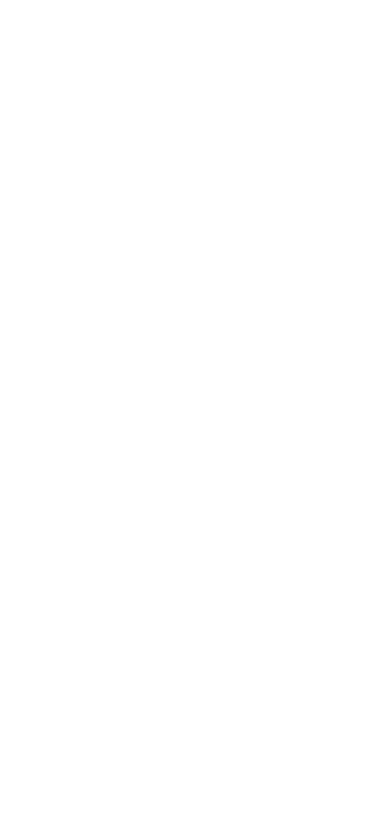
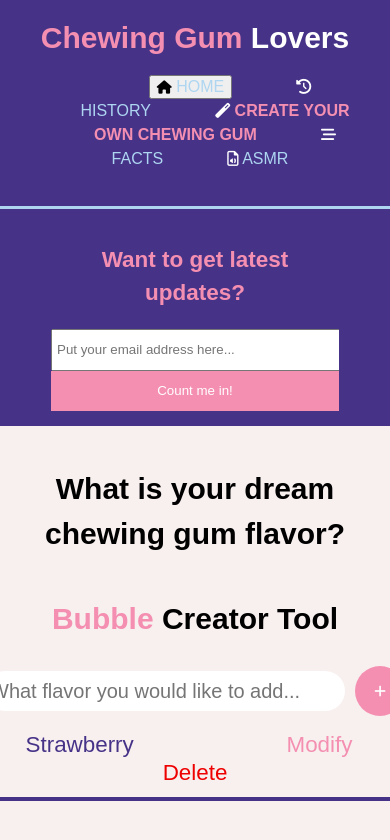
Before and after one commit to wiktorpabian/WprowadzenieDoTechnologiiWebowych, a plain HTML site: page to-do.html in a window 390 px wide. Drawn offline with Linux system fonts and the light colour scheme.

Commit message:
final changes!

```diff
--- /dev/null
+++ b/asmr.html
@@ -0,0 +1,61 @@
+<!DOCTYPE html>
+<html lang="en">
+<head>
+    <meta charset="UTF-8">
+    <meta name="viewport" content="width=device-width">
+    <meta name="description" content="Everything you would like to know about chewing ">
+    <meta name="keywords" content="bubble gums, chews, gums">
+    <meta name="author" content="Wiktor Pabian">
+    <title>Bubble Gums | History</title>
+    <link rel="stylesheet" href="./css/main.css">
+    <script src="https://kit.fontawesome.com/8e82056a24.js" crossorigin="anonymous"></script>
+</head>
+<body>
+
+    <header>
+      <div class="container">
+        <div id="branding">
+          <h1><span class="highlight">Chewing Gum</span> Lovers</h1>
+        </div>
+        <nav>
+          <ul>
+            <li><button class="btn"><i class="fa fa-home"></i><a href="index.html"> Home</a></li></button>
+            <li><i class="fas fa-history"></i><a href="history.html"> History</a></li></button>
+            <li><i class="fas fa-magic"></i><a href="to-do.html"> Create your <span class="highlight">own</span> chewing gum</a></li></button>
+            <li><i class="fas fa-stream"></i><a href="facts.html"> Facts</a></li></button>
+            <li class="current"><i class="far fa-file-audio"></i><a href="asmr.html"> ASMR</a></li></button>
+          </ul>
+        </nav>
+      </div>
+    </header>
+
+    <section id="notifications">
+      <div class="container">
+        <h1>Want to get latest updates?</h1>
+        <form>
+          <input type="email" placeholder="Put your email address here...">
+          <button type="submit" class="button_1">Count me in!</button>
+        </form>
+      </div>
+    </section>
+
+    <section id="main">
+      <div class="container">
+        <article id="main-col">
+            <h1 class="page-title">What is ASMR?</h1>
+            <p>ASMR is the term for the sensation people get when they watch stimulating videos or take part in other activities — usually ones that involve personal attention. Many people describe the feeling as “tingles” that run through the back of someone’s head and spine. Others say the feeling is deeply relaxing, and can even cause them to fall asleep.<br>Although the term ASMR may sound very technical, there’s actually no good science or research behind the phenomenon. The term is believed to have been coined in 2010 by Jennifer Allen, who started a Facebook group dedicated to finding out more about it. The term quickly caught on, as people finally had a way to reference the pleasurable feeling they had been experiencing.</p>
+            <h1 class="page-title">How does ASMR work?</h1>
+            <p>How ASMR works varies greatly from person to person. Some — perhaps most — people don’t get it at all. And the science on ASMR is basically nonexistent, so our understanding of it is so far based on anecdotes from around the internet.</br>People get the feeling of ASMR from various triggers. Some people enjoy role-plays in which someone gives close personal attention and whispers, while others like videos that show incredibly mundane tasks such as spraying a water bottle, tapping, stirring a bowl of soup, or crinkling wrapping paper. Others are triggered by more elaborate role-plays, which can vary from someone acting like a doctor to getting a haircut. (I tend to prefer simpler videos, which I find very soothing and tingle-inducing.)</br>The feeling isn’t usually sexual. Although some people are triggered by videos that appear sexual, other people I’ve talked to who experience ASMR emphasized that the tingles and feelings of relaxation have nothing to do with sex. But ASMR is a little similar to sexual turn-ons in that some people are very specific in what they like, and many people tend to grow tired of experiencing the same thing over and over.</p>
+            <h1 class="page-title"> Check out some chewing ASMR in audio below!</h1>
+            <audio controls>
+                <source src="./assets/audio.mp3">
+            </audio>
+        </article>
+      </div>
+    </section>
+
+    <footer>
+      <p>Created by us, gum lovers, from our hearts to yours.</p>
+    </footer>
+  </body>
+</html>
--- a/css/main.css
+++ b/css/main.css
@@ -12,6 +12,90 @@ body{
     margin:auto;
     overflow:hidden;
   }
+
+  .containerToDo .styling{
+      color:#F48FB1;
+  }
+
+  .containerToDo .inputDiv{
+	display: flex;
+	justify-content: center;
+	align-items: center;
+}
+
+.containerToDo .input{
+    padding: 5px 5px;
+    outline: none;
+    border: none;
+    height: 30px;
+    border-radius: 20px;
+    width: 350px;
+    margin: 5px;
+    transition: .5s;
+    font-size: 20px;
+}
+
+.containerToDo .add{
+	outline: none;
+    border: none;
+    height: 50px;
+    border-radius: 25px;
+    width: 50px;
+    background-color: #F48FB1;
+    color: white;
+    cursor: pointer;
+    transition: .5s;
+    margin: 5px;
+}
+
+.containerToDo .add:hover{
+	opacity: 0.7;
+}
+
+.containerToDo{
+	display: flex;
+	flex-direction: column;
+	justify-content: center;
+	align-items: center;
+	text-align: center;
+	margin-top: 20px;
+}
+
+.containerToDo .item{
+	padding: 10px;
+	border-bottom: 4px solid #463388;
+	margin-bottom: 1.5rem;
+}
+
+.containerToDo .item_input{
+	background: none;
+	outline: none;
+	border: none;
+	color: #463388;
+	font-size: 1.4rem;
+	width: 245px;
+}
+
+.containerToDo .edit{
+	background: none;
+	outline: none;
+	border: none;
+	color: #F48FB1;
+	font-size: 1.4rem;
+	font-family: 'Hind', sans-serif;
+	margin: 0 0.5rem;
+	cursor: pointer;
+}
+
+.containerToDo .remove{
+	background: none;
+	outline: none;
+	border: none;
+	color: #E00;
+	font-size: 1.4rem;
+	font-family: 'Hind', sans-serif;
+	cursor: pointer;
+}
 
   header .ul{
     margin:0;
@@ -72,7 +156,7 @@ header a:hover{
 
 #pagebanner{
     min-height:400px;
-    background:url('../assets/img/background.jpg') no-repeat -100px -450px;
+    background:url('../assets/img/background.jpg') no-repeat 0 -450px;
     text-align: center;
     color: #463388;
 }
@@ -123,8 +207,6 @@ header a:hover{
     text-align: center;
     width:30%;
     padding:10px;
-
-
 }
 
 #boxes .box img{
@@ -133,9 +215,40 @@ header a:hover{
 }
 
 footer{
-    padding:20px;
+    padding: 20px;
     margin-top: 20px;
     background-color: #463388;
     text-align: center;
     color: #F8BBD0;
 }
+
+@media(max-width: 768px){
+    header #branding,
+    header nav,
+    header nav li,
+    #notifications h1,
+    #notifications form,
+    #boxes .box{
+        float: none;
+        text-align: center;
+        width: 100%;
+    }
+
+    header{
+        padding-bottom: 20px;
+    }
+
+    #pagebanner h1{
+        margin-top: 40px;
+    }
+
+    #notifications button{
+        display: block;
+        width: 100%;
+    }
+
+    #notifications form input[type="email"]{
+        width: 100%;
+        margin-buttom: 5px;
+    }
+}
--- a/js/main.js
+++ b/js/main.js
@@ -0,0 +1,88 @@
+const container = document.querySelector('.containerToDo');
+var inputValue = document.querySelector('.input');
+const add = document.querySelector('.add');
+
+if(window.localStorage.getItem("todos") == undefined){
+     var todos = [];
+     window.localStorage.setItem("todos", JSON.stringify(todos));
+}
+
+var todosEX = window.localStorage.getItem("todos");
+var todos = JSON.parse(todosEX);
+
+
+class item{
+	constructor(name){
+		this.createItem(name);
+	}
+    createItem(name){
+    	var itemBox = document.createElement('div');
+        itemBox.classList.add('item');
+
+    	var input = document.createElement('input');
+    	input.type = "text";
+    	input.disabled = true;
+    	input.value = name;
+    	input.classList.add('item_input');
+
+    	var edit = document.createElement('button');
+    	edit.classList.add('edit');
+    	edit.innerHTML = "Modify";
+    	edit.addEventListener('click', () => this.edit(input, name));
+
+    	var remove = document.createElement('button');
+    	remove.classList.add('remove');
+    	remove.innerHTML = "Delete";
+    	remove.addEventListener('click', () => this.remove(itemBox, name));
+
+    	container.appendChild(itemBox);
+
+        itemBox.appendChild(input);
+        itemBox.appendChild(edit);
+        itemBox.appendChild(remove);
+
+    }
+
+    edit(input, name){
+        if(input.disabled == true){
+           input.disabled = !input.disabled;
+        }
+    	else{
+            input.disabled = !input.disabled;
+            let indexof = todos.indexOf(name);
+            todos[indexof] = input.value;
+            window.localStorage.setItem("todos", JSON.stringify(todos));
+        }
+    }
+
+    remove(itemBox, name){
+        itemBox.parentNode.removeChild(itemBox);
+        let index = todos.indexOf(name);
+        todos.splice(index, 1);
+        window.localStorage.setItem("todos", JSON.stringify(todos));
+    }
+}
+
+add.addEventListener('click', check);
+window.addEventListener('keydown', (e) => {
+	if(e.which == 13){
+		check();
+	}
+})
+
+function check(){
+	if(inputValue.value != ""){
+		new item(inputValue.value);
+        todos.push(inputValue.value);
+        window.localStorage.setItem("todos", JSON.stringify(todos));
+		inputValue.value = "";
+	}
+}
+
+
+for (var v = 0 ; v < todos.length ; v++){
+    new item(todos[v]);
+}
+
+
+new item("Strawberry");
--- a/to-do.html
+++ b/to-do.html
@@ -0,0 +1,55 @@
+<!DOCTYPE html>
+<html lang="en">
+<head>
+    <meta charset="UTF-8">
+    <meta name="viewport" content="width=device-width">
+    <meta name="description" content="Everything you would like to know about chewing ">
+    <meta name="keywords" content="bubble gums, chews, gums">
+    <meta name="author" content="Wiktor Pabian">
+    <title>Bubble Gums | List</title>
+    <link rel="stylesheet" href="./css/main.css">
+    <script src="https://kit.fontawesome.com/8e82056a24.js" crossorigin="anonymous"></script>
+</head>
+<body>
+    <header>
+      <div class="container">
+        <div id="branding">
+          <h1><span class="highlight">Chewing Gum</span> Lovers</h1>
+        </div>
+        <nav>
+          <ul>
+            <li><button class="btn"><i class="fa fa-home"></i><a href="index.html"> Home</a></li></button>
+            <li><i class="fas fa-history"></i><a href="history.html"> History</a></li></button>
+            <li class="current"><i class="fas fa-magic"></i><a href="to-do.html"> Create your <span class="highlight">own</span> chewing gum</a></li></button>
+            <li><i class="fas fa-stream"></i><a href="facts.html"> Facts</a></li></button>
+            <li><i class="far fa-file-audio"></i><a href="asmr.html"> ASMR</a></li></button>
+          </ul>
+        </nav>
+      </div>
+    </header>
+
+    <section id="notifications">
+      <div class="container">
+        <h1>Want to get latest updates?</h1>
+        <form>
+          <input type="email" placeholder="Put your email address here...">
+          <button type="submit" class="button_1">Count me in!</button>
+        </form>
+      </div>
+    </section>
+
+
+        <div class="containerToDo">
+            <h1 class="page-title">What is your dream <span class="highlight"> chewing gum</span> flavor?</h1>
+            <h1><span class="styling">Bubble </span> Creator Tool</h1>
+            <div class="inputDiv">
+                    <input class="input" type="text" placeholder="What flavor you would like to add...">
+                    <button class="add"><i class="fas fa-plus"></i></button>
+            </div>
+            <div class="containerToDo2">
+            </div>
+            <script type="text/javascript" src="./js/main.js"></script>
+        </div>
+
+    </body>
+    </html>
```
Also changed, not shown: facts.html (+6 -4 lines), history.html (+6 -4 lines), index.html (+7 -4 lines), 1 other file.
